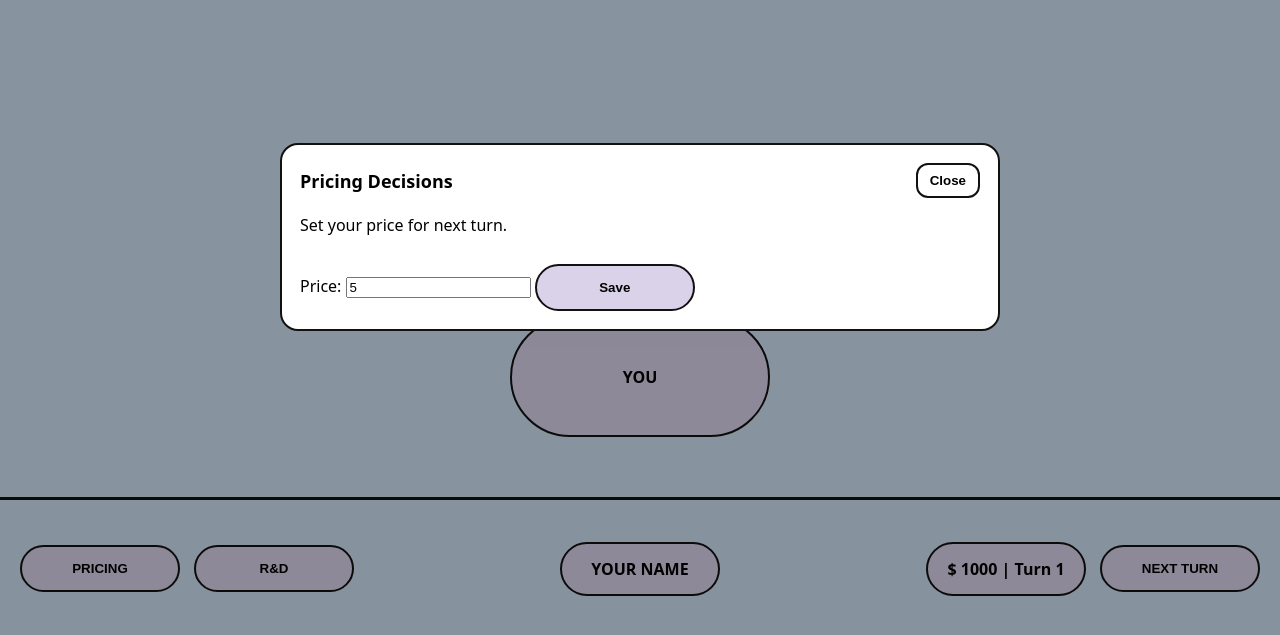
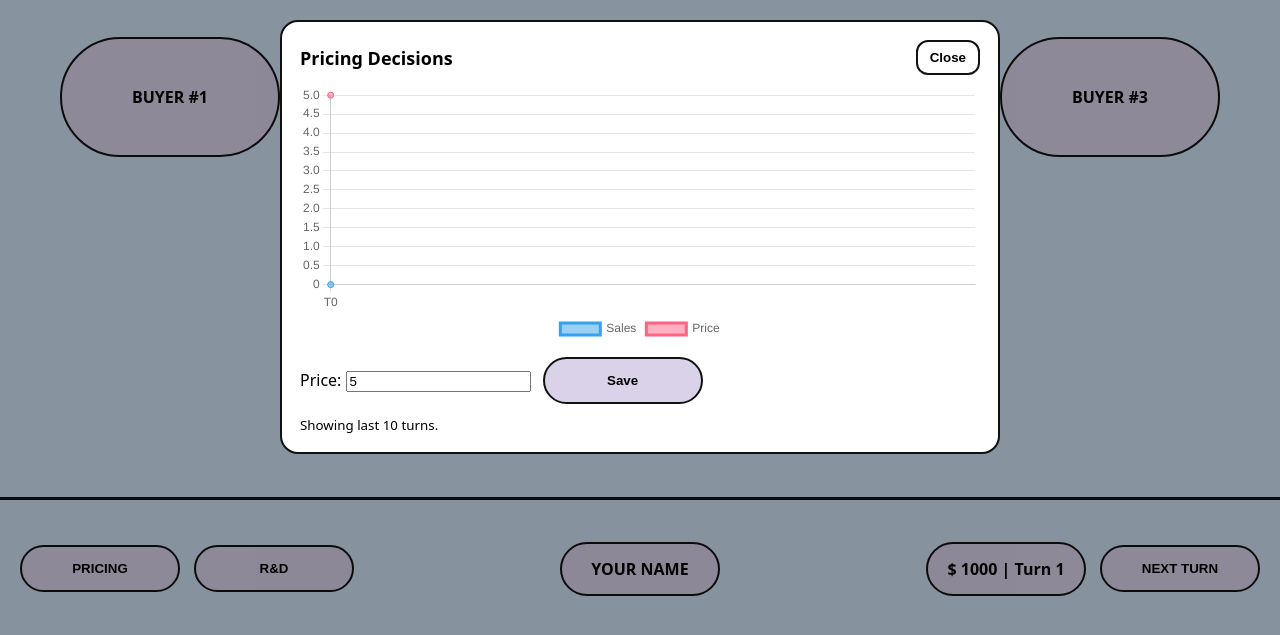
Before and after one commit to alexisthomasgm/StrategyGame, a plain HTML site: page index.html in a window 1280 px wide. Both pictures are taken after a click on the button "PRICING". Shown: the part 163-798 px from the top of the page. Drawn offline with nearby package versions, Linux system fonts and the light colour scheme.

Commit message:
Added Pricing chart

```diff
--- a/css/styles.css
+++ b/css/styles.css
@@ -53,9 +53,9 @@ body{
 }
 
 /* Rough placement like your sketch */
-#b1{ top: 40px; left: 60px; }
-#b2{ top: 40px; left: 50%; transform: translateX(-50%); }
-#b3{ top: 40px; right: 60px; }
+#b1{ top: 200px; left: 60px; }
+#b2{ top: 200px; left: 50%; transform: translateX(-50%); }
+#b3{ top: 200px; right: 60px; }
 #you{ bottom: calc(var(--bar-h) + 60px); left: 50%; transform: translateX(-50%); width: 260px; }
 
 /* Bottom bar */
@@ -140,3 +140,5 @@ button.pill:active{ transform: translateY(1px); }
   .pill{ min-width: 140px; }
   .bubble{ width: 180px; height: 100px; }
 }
+
+#panel canvas { width: 100%; height: 100%; }
--- a/index.html
+++ b/index.html
@@ -47,6 +47,7 @@
     </div>
   </div>
 
+  <script src="https://cdn.jsdelivr.net/npm/chart.js"></script>
   <script src="js/main.js"></script>
 </body>
 </html>
--- a/js/main.js
+++ b/js/main.js
@@ -2,15 +2,38 @@ const state = {
   turn: 1,
   money: 1000,
   name: "YOUR NAME",
+
   pricing: { price: 5 },
   rd: { spend: 100 },
+
+  // Track last 10 turns
+  history: {
+    turns: [],   // [1,2,3,...]
+    price: [],   // [5,6,4,...]
+    sales: [],   // [120,90,140,...]
+  }
 };
+
+const MAX_TURNS = 10;
 
 const $ = (id) => document.getElementById(id);
 
 function render() {
   $("playerName").textContent = state.name;
   $("money").textContent = `$ ${state.money}  |  Turn ${state.turn}`;
+}
+
+function pushHistory(turn, price, sales) {
+  state.history.turns.push(turn);
+  state.history.price.push(price);
+  state.history.sales.push(sales);
+
+  // keep only last 10
+  if (state.history.turns.length > MAX_TURNS) {
+    state.history.turns.shift();
+    state.history.price.shift();
+    state.history.sales.shift();
+  }
 }
 
 function openPanel(title, html) {
@@ -25,16 +48,84 @@ function closePanel() {
   $("overlay").setAttribute("aria-hidden", "true");
 }
 
+function estimateSales(price, rdSpend) {
+  // Placeholder demand model (swap later)
+  // Higher price -> lower sales; more R&D -> slightly higher sales
+  const base = 160;
+  const priceEffect = Math.max(0, 1.4 - price * 0.12);      // drops with price
+  const rdEffect = 1 + Math.min(0.25, rdSpend / 1000);       // gentle boost
+  const noise = (Math.random() * 14) - 7;                    // +/- 7
+
+  return Math.max(0, Math.round(base * priceEffect * rdEffect + noise));
+}
+
+function renderPricingChart() {
+  if (typeof Chart === "undefined") {
+    $("chartWrap").innerHTML = `<p><b>Chart.js not loaded.</b> Check the CDN script tag in index.html.</p>`;
+    return;
+  }
+
+  const ctx = $("pricingChart").getContext("2d");
+
+  // Destroy old chart if the user reopens the panel
+  if (window.pricingChartInstance) {
+    window.pricingChartInstance.destroy();
+  }
+
+  window.pricingChartInstance = new Chart(ctx, {
+    type: "line",
+    data: {
+      labels: state.history.turns.map(t => `T${t}`),
+      datasets: [
+        {
+          label: "Sales",
+          data: state.history.sales,
+          tension: 0.25
+        },
+        {
+          label: "Price",
+          data: state.history.price,
+          tension: 0.25
+        }
+      ]
+    },
+    options: {
+      responsive: true,
+      maintainAspectRatio: false,
+      plugins: {
+        legend: { position: "bottom" }
+      },
+      scales: {
+        y: {
+          beginAtZero: true
+        }
+      }
+    }
+  });
+}
+
 $("btnPricing").addEventListener("click", () => {
   openPanel("Pricing Decisions", `
-    <p>Set your price for next turn.</p>
-    <label>Price:
-      <input id="priceInput" type="number" min="1" step="1" value="${state.pricing.price}">
-    </label>
-    <button class="pill" id="savePrice" style="margin-top:12px;">Save</button>
+    <div style="display:grid; gap:12px;">
+      <div id="chartWrap" style="height:260px;">
+        <canvas id="pricingChart"></canvas>
+      </div>
+
+      <div style="display:flex; gap:12px; align-items:center; flex-wrap:wrap;">
+        <label>Price:
+          <input id="priceInput" type="number" min="1" step="1" value="${state.pricing.price}">
+        </label>
+        <button class="pill" id="savePrice">Save</button>
+      </div>
+
+      <small>Showing last ${MAX_TURNS} turns.</small>
+    </div>
   `);
 
+  // Render chart AFTER DOM exists
   queueMicrotask(() => {
+    renderPricingChart();
+
     $("savePrice").addEventListener("click", () => {
       state.pricing.price = Number($("priceInput").value);
       closePanel();
@@ -60,8 +151,14 @@ $("btnRD").addEventListener("click", () => {
 });
 
 $("btnNext").addEventListener("click", () => {
+  // Resolve a turn (placeholder logic)
+  const sales = estimateSales(state.pricing.price, state.rd.spend);
+  const revenue = sales * state.pricing.price;
+
+  state.money += Math.max(0, revenue - state.rd.spend);
+  pushHistory(state.turn, state.pricing.price, sales);
+
   state.turn += 1;
-  state.money += Math.max(0, (state.pricing.price * 50) - state.rd.spend);
   render();
 });
 
@@ -70,4 +167,7 @@ $("overlay").addEventListener("click", (e) => {
   if (e.target === $("overlay")) closePanel();
 });
 
+// Seed history so chart isn't empty on first open
+pushHistory(0, state.pricing.price, 0);
+
 render();
```
